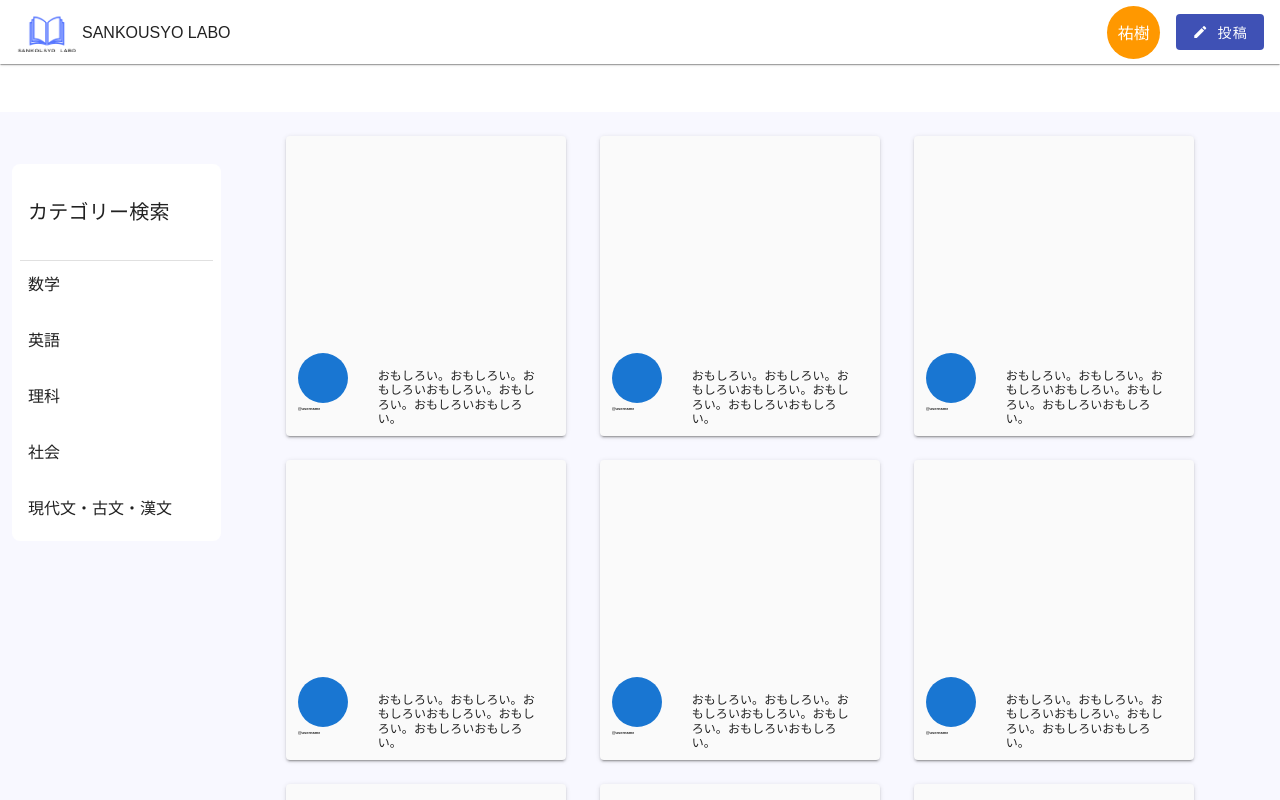
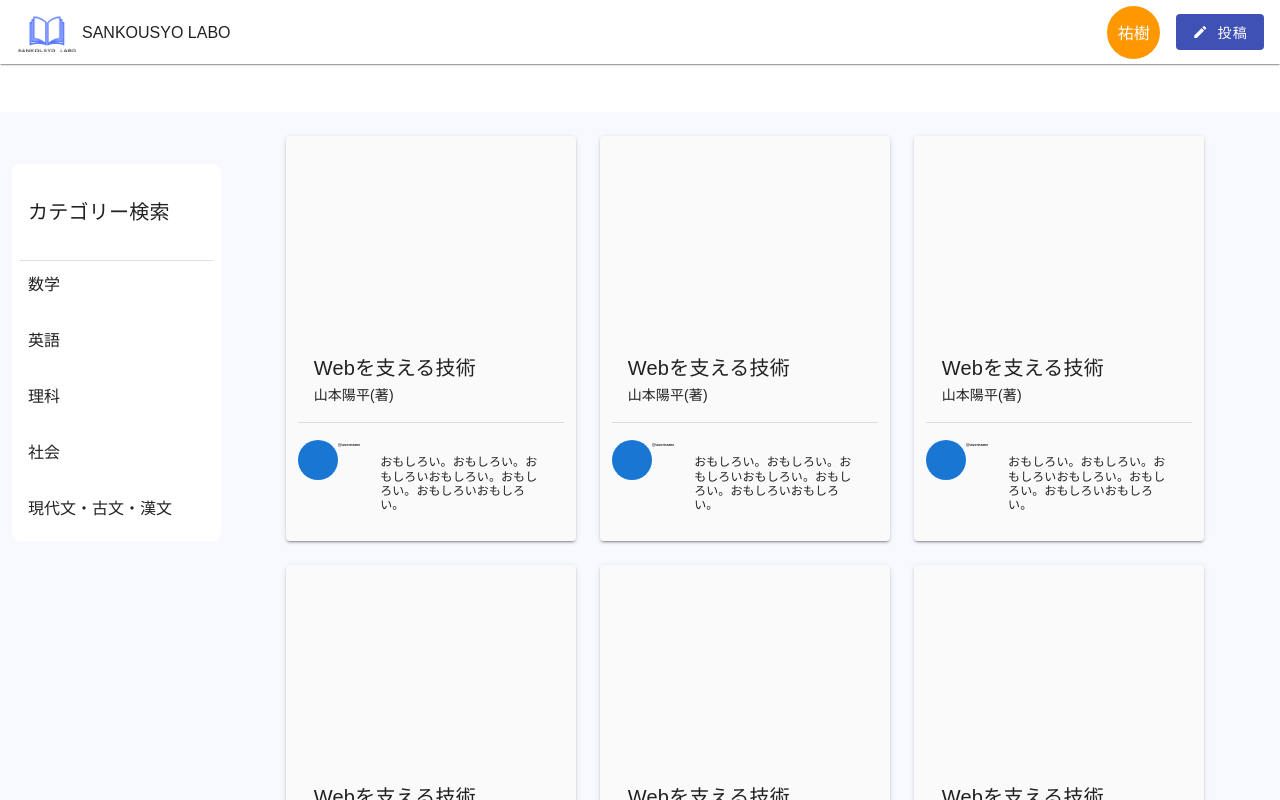
Before and after one commit to yuukiyamagata/Myportfolio_backUp, a Nuxt app: page / in a window 1280 px wide. Shown: the top 800 px of the page. Built offline with nearby package versions, Linux system fonts and the light colour scheme.

Commit message:
トップページの修正

```diff
--- a/pages/index.vue
+++ b/pages/index.vue
@@ -12,47 +12,49 @@
                     <v-col
                       v-for="n in 9"
                       :key="n"
-                      cols="12"
+                      cols="8"
                       sm="6"
                       md="4"
+                      class="sp-display"
                     >
                       <v-card
                         color="grey lighten-5"
-                        width="280"
-                        height="300"
+                        max-width="300px"
                         >
                         <v-container fluid>
                           <v-row no-gutters>
                               <v-col cols="6" class="mx-auto">
-                                <v-responsive :aspect-ratio="16/9">
                                   <v-img
                                     :src="required_image"
+                                    class="object-fit"
                                   >
                                   </v-img>
-                                </v-responsive>
                               </v-col>
-                          </v-row>
-                          <v-row>
                             <v-col cols="12">
+                              <v-card-title>
+                                Webを支える技術
+                              </v-card-title>
+                              <v-card-subtitle>
+                                山本陽平(著)
+                              </v-card-subtitle>
 
-                              <v-row  no-gutters>
+                              <v-divider class="mb-4"></v-divider>
+                            </v-col>
                                 <v-col cols="3">
                                 <v-avatar
                                   color="primary"
-                                  size="50"
+                                  size="40"
                                 >
                                 </v-avatar>
                                 <p class="user-name">@username</p>
                                 </v-col>
 
                                 <v-col cols="9" class="bg-blue">
-                                  <v-card-text class="comment font-weight-medium ">
+                                  <v-card-text class="comment font-weight-medium">
                                     おもしろい。おもしろい。おもしろいおもしろい。おもしろい。おもしろいおもしろい。
                                     </v-card-text>
                                 </v-col>
 
-                              </v-row>
-                            </v-col>
                           </v-row>
                         </v-container>
 
@@ -110,7 +112,14 @@ export default {
   text-overflow: ellipsis;
 }
 
+.object-fit {
+  object-fit: cover;
+}
 
-
+@media screen and (max-width: 600px){
+  .sp-display {
+    margin: 0 auto;
+  }
+}
 
 </style>
```
Also changed, not shown: memo.txt (deleted). Lines whose indentation alone changed are shown as unchanged.
